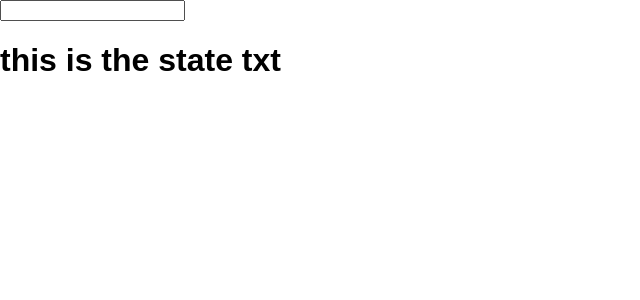
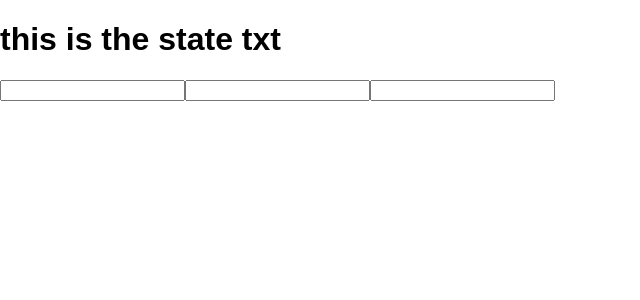
Before and after one commit to DrozdMargo/learn-react, a React (Create React App) app: page / in a window 1280 px wide. Shown: the top 300 px of the page, without its empty margins (0-640 px from the left). Built offline with nearby package versions, Linux system fonts and the light colour scheme.

Commit message:
react component as children for other components

```diff
--- a/src/App.js
+++ b/src/App.js
@@ -7,7 +7,6 @@ class App extends React.Component {
         super();
         this.state = {
             txt: 'this is the state txt',
-            cat: 0
         }
     }
 
@@ -18,20 +17,16 @@ class App extends React.Component {
     render() {
         return (
             <div>
-              <input type="text" onChange={this.update.bind(this)}/>
-              <h1>{this.state.txt}</h1>
+                <h1>{this.state.txt}</h1>
+                <Widget update={this.update.bind(this)}/>
+                <Widget update={this.update.bind(this)}/>
+                <Widget update={this.update.bind(this)}/>
+
             </div>
         )
 
     }
-
-// App.propTypes = {
-//   txt: React.PropTypes.string,
-//     cat: React.PropTypes.number.isRequired
-// }
-//
-// App.defaultProps = {
-//   txt: 'this is the default txt'
-// }
 }
+const Widget = (props) =>
+    <input type="text" onChange={props.update}/>
 export default App;
```
